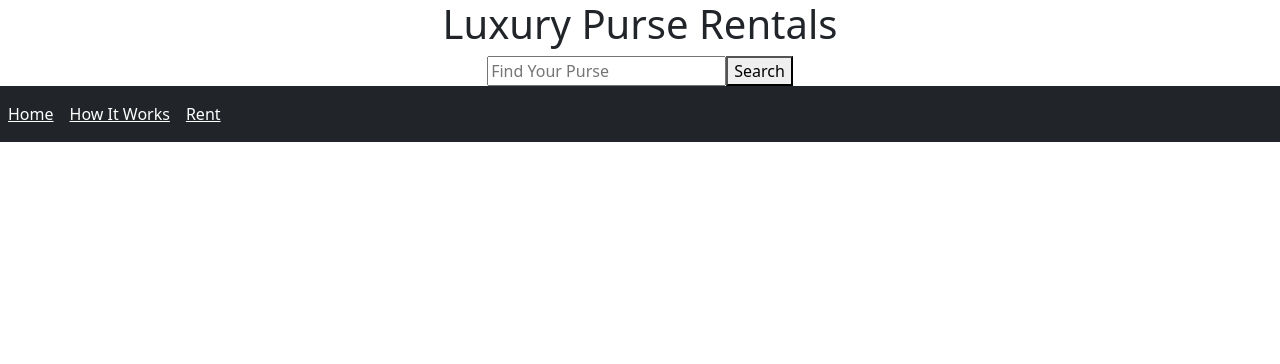
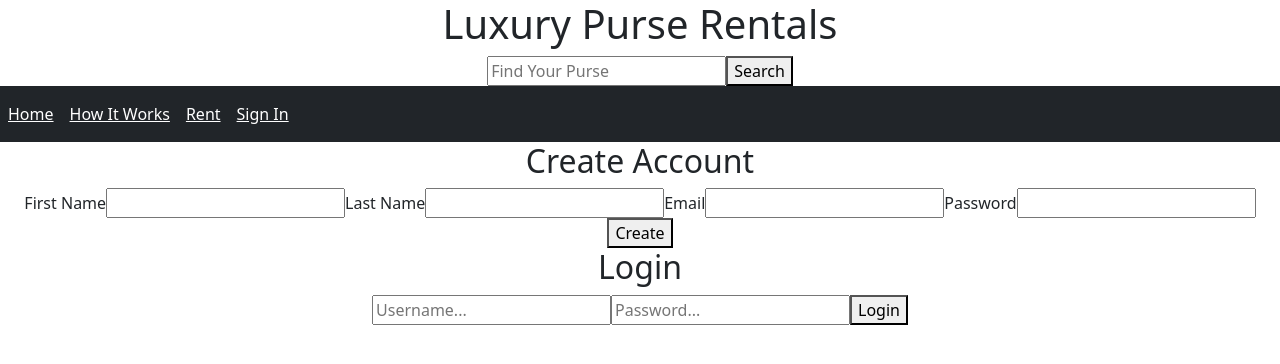
Before and after one commit to Raya-Sodwilai/rental-ui, a React (Create React App) app: page /signin in a window 1280 px wide. Shown: the top 364 px of the page. Built offline with nearby package versions, Linux system fonts and the light colour scheme.

Commit message:
add create and signin functionalities

```diff
--- a/src/App.js
+++ b/src/App.js
@@ -5,6 +5,7 @@ import Search from './Search';
 import { Home } from './Home';
 import { HowItWorks } from './HowItWorks';
 import { Rent } from './Rent';
+import { Signin } from './Signin';
 import { Navigation } from './Navigation';
 
 import { BrowserRouter, Route, Switch } from 'react-router-dom';
@@ -22,6 +23,7 @@ function App() {
         <Route path='/' component={Home} exact/>
         <Route path='/howitworks' component={HowItWorks} exact/>
         <Route path='/rent' component={Rent} exact/>
+        <Route path='/signin' component={Signin} exact/>
       </Switch>
     </div>
     </BrowserRouter>
--- a/src/HowItWorks.js
+++ b/src/HowItWorks.js
@@ -3,13 +3,21 @@ import React, { Component } from 'react';
 export class HowItWorks extends Component {
   render() {
     return(
-      <div className="mt-5 d-flex justify-content-left">
+      <div className="container">
         <h3>Select your choice of handbag</h3>
         <div>
           <ul>
             <li>If a handbag you want is unavailable, add it to your wishlist and we will notify you through email when it becomes available</li>
           </ul>
         </div>
+
+        <h3>Once you are ready, proceed to check out</h3>
+        <div>
+          <ul>
+            <li>Provide basic information requested</li>
+            <li>A credit check (don’t worry, it won’t hurt your credit score) is required to rent your first handbag.</li>
+          </ul>
+        </div>
       </div>
     )
   }
--- a/src/Navigation.js
+++ b/src/Navigation.js
@@ -18,6 +18,9 @@ export class Navigation extends Component {
           <NavLink className="d-inline p-2 bg-dark text-white" to="/rent">
             Rent
           </NavLink>
+          <NavLink className="d-inline p-2 bg-dark text-white" to="/signin">
+            Sign In
+          </NavLink>
 
         </Nav>
         </Navbar.Collapse>
--- a/src/Rent.js
+++ b/src/Rent.js
@@ -4,7 +4,7 @@ export class Rent extends Component {
   render() {
     return(
       <div className="mt-5 d-flex justify-content-left">
-        This is Rent page.
+        Will be displaying pictures.
       </div>
     )
   }
--- /dev/null
+++ b/src/Signin.js
@@ -0,0 +1,28 @@
+import React, { Component } from 'react';
+
+export class Signin extends Component {
+  render() {
+    return (
+      <div className="Signin">
+        <div className="create-account">
+          <h2>Create Account</h2>
+          <label>First Name</label>
+          <input type="text" />
+          <label>Last Name</label>
+          <input type="text" />
+          <label>Email</label>
+          <input type="text" />
+          <label>Password</label>
+          <input type="text" />
+          <button> Create </button>
+        </div>
+        <div className="login">
+          <h2>Login</h2>
+          <input type="text" placeholder="Username..." />
+          <input type="password" placeholder="Password..." />
+          <button> Login </button>
+        </div>
+      </div>
+    );
+  }
+}
```
